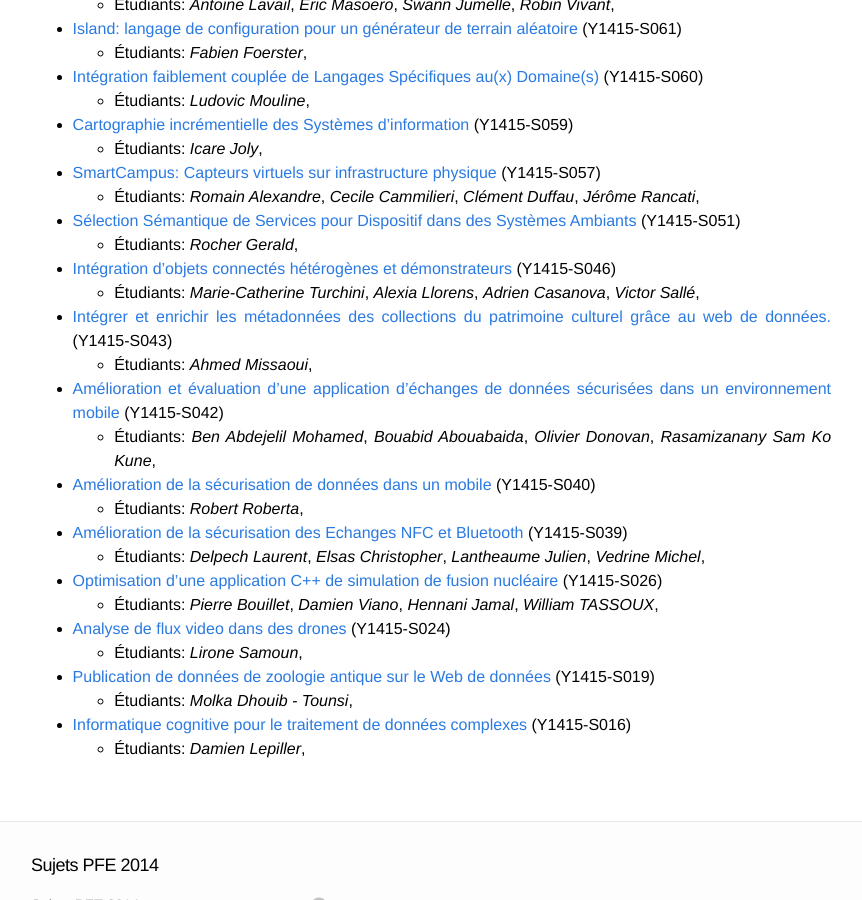
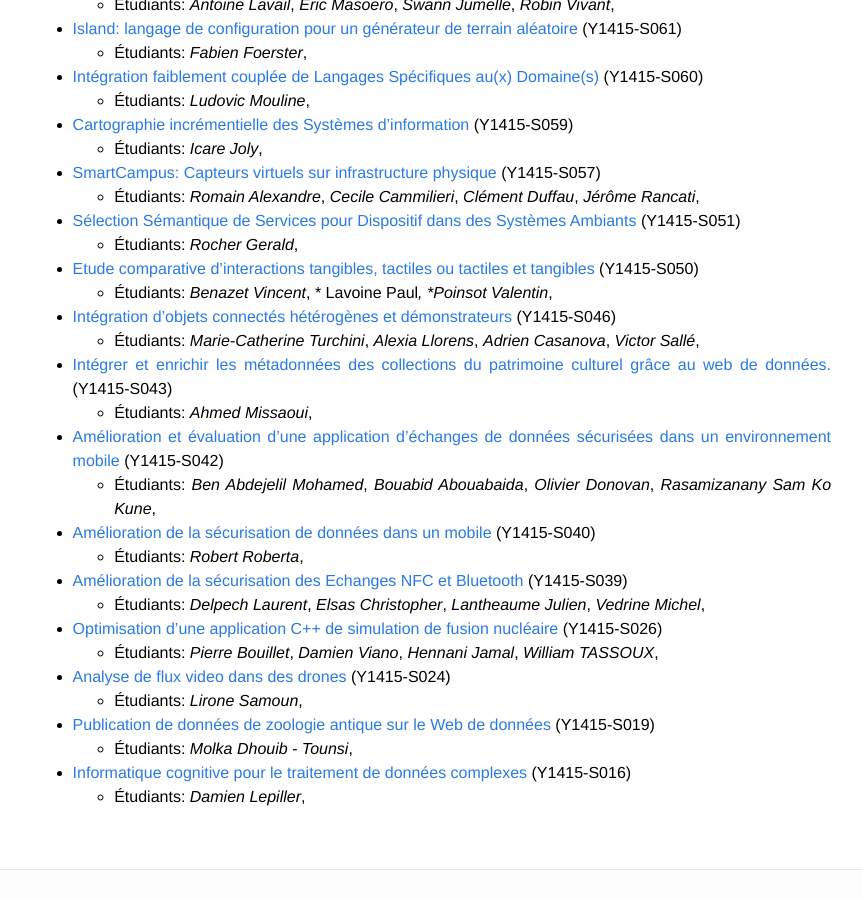
Before and after one commit to gmolines/pfe, a Jekyll site: the page built from index.md, in a window 1280 px wide and 900 px high, scrolled down 615 px. Shown: the whole window, without its empty margins (209-1071 px from the left). Built offline with Jekyll 4.4.1, drawn with Linux system fonts in a browser that asks for light colours.

Commit message:
Update 2014-09-15-Y1415-S050.markdown

```diff
--- a/_posts/2014-09-15-Y1415-S050.markdown
+++ b/_posts/2014-09-15-Y1415-S050.markdown
@@ -2,7 +2,8 @@
 layout: post
 title: "Etude comparative d’interactions tangibles, tactiles ou tactiles et tangibles"
 date: 2014-09-15 19:38:25
-categories: [dispo, ihm]
+categories: [oqp, ihm]
+students: ["Benazet Vincent"," Lavoine Paul","Poinsot Valentin"]
 pid: Y1415-S050
 type: Engineering
 contact: Alain Giboin
```
